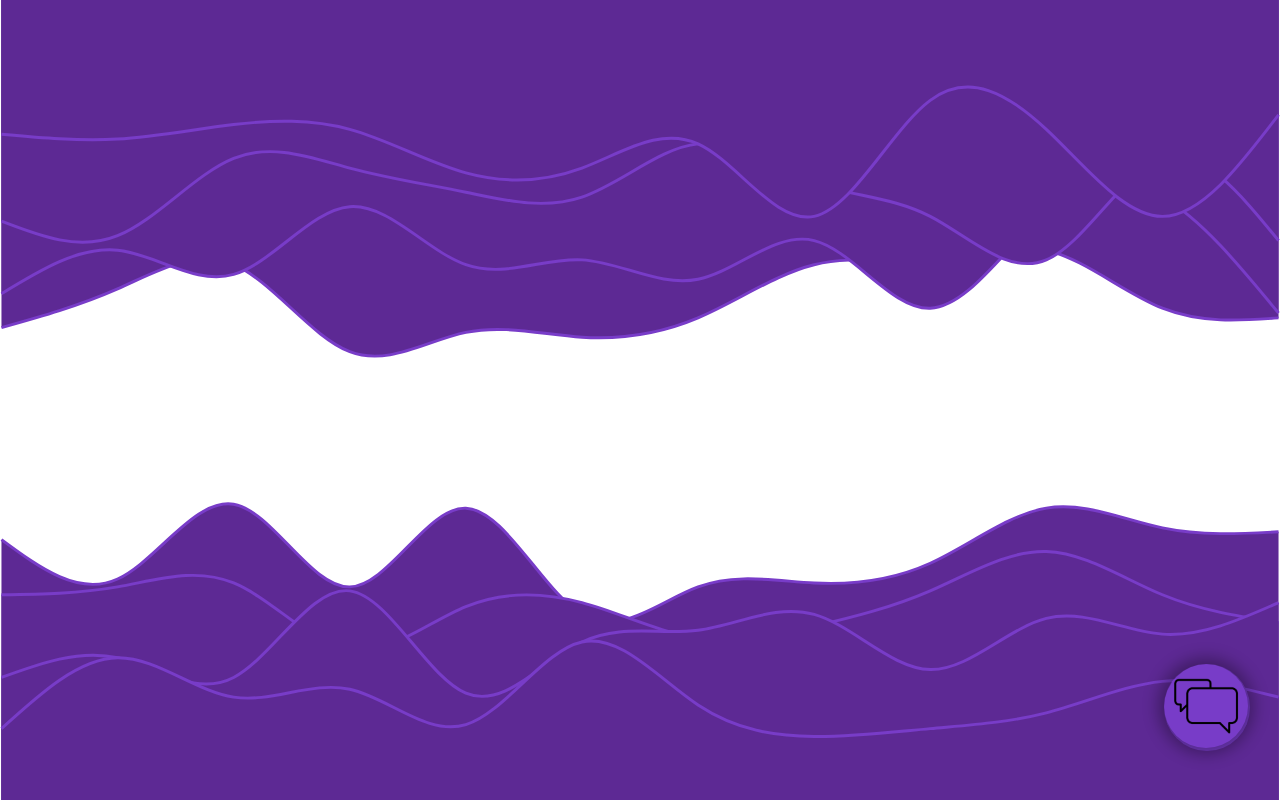
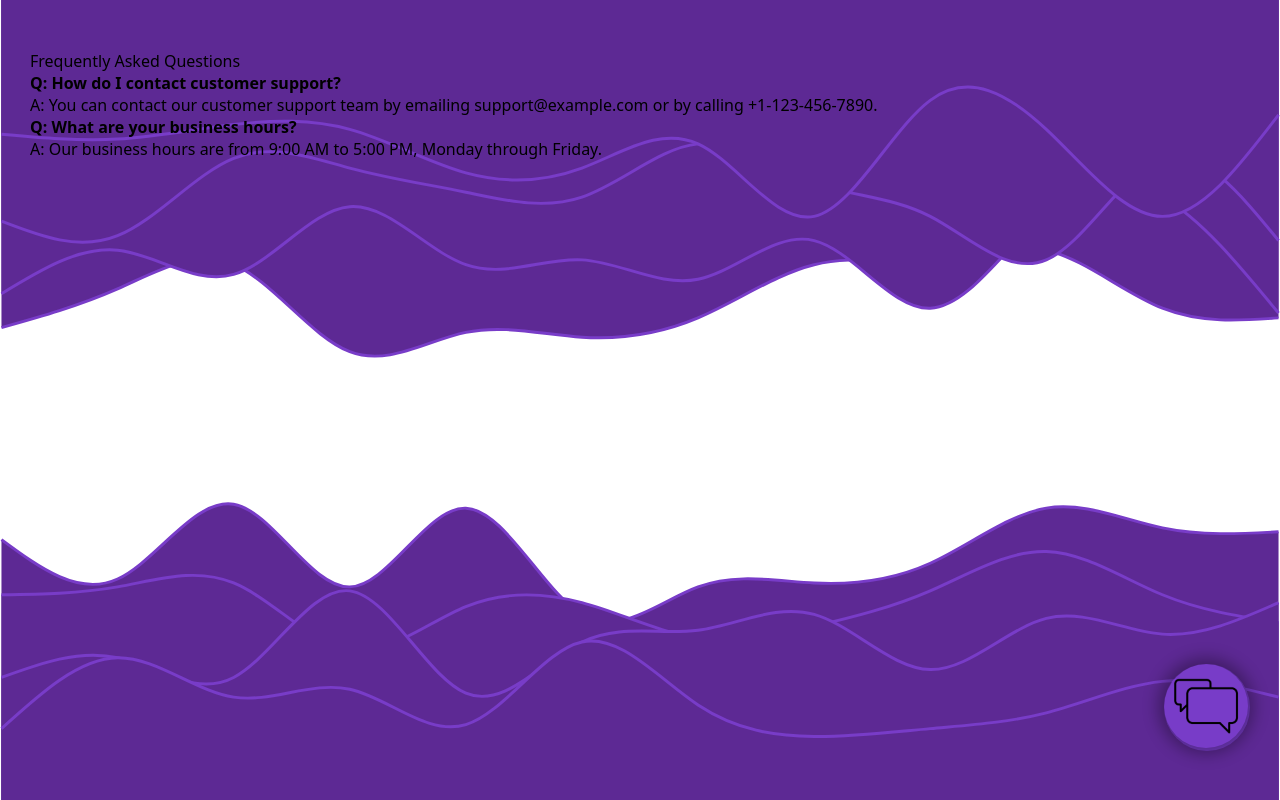
Before and after one commit to elfadog/my_favourite_students, a React (Create React App) app in the folder manageme/: page /Support in a window 1280 px wide. Built offline with nearby package versions, Linux system fonts and the light colour scheme.

Commit message:
Adding in FAQs

```diff
--- a/manageme/src/Pages/Dashboard/Support/Support.js
+++ b/manageme/src/Pages/Dashboard/Support/Support.js
@@ -2,11 +2,23 @@ import React from 'react';
 import Icon from './Icon';
 
 const Support = () => {
-    return (
-      <div>
-        <Icon/>
-      </div>
-    )
-}
+  return (
+    <div style={{ display: 'flex', flexDirection: 'column', alignItems: 'flex-start', position: 'absolute', top: '50px', left: '30px' }}>
+      <div>Frequently Asked Questions</div>
+      <Icon />
+      <ul style={{ listStyle: 'none', padding: 0 }}>
+        <li>
+          <strong>Q: How do I contact customer support?</strong>
+          <p>A: You can contact our customer support team by emailing support@example.com or by calling +1-123-456-7890.</p>
+        </li>
+        <li>
+          <strong>Q: What are your business hours?</strong>
+          <p>A: Our business hours are from 9:00 AM to 5:00 PM, Monday through Friday.</p>
+        </li>
+        {/* Add more FAQs and answers as needed */}
+      </ul>
+    </div>
+  );
+};
 
-export default Support
+export default Support;
```
